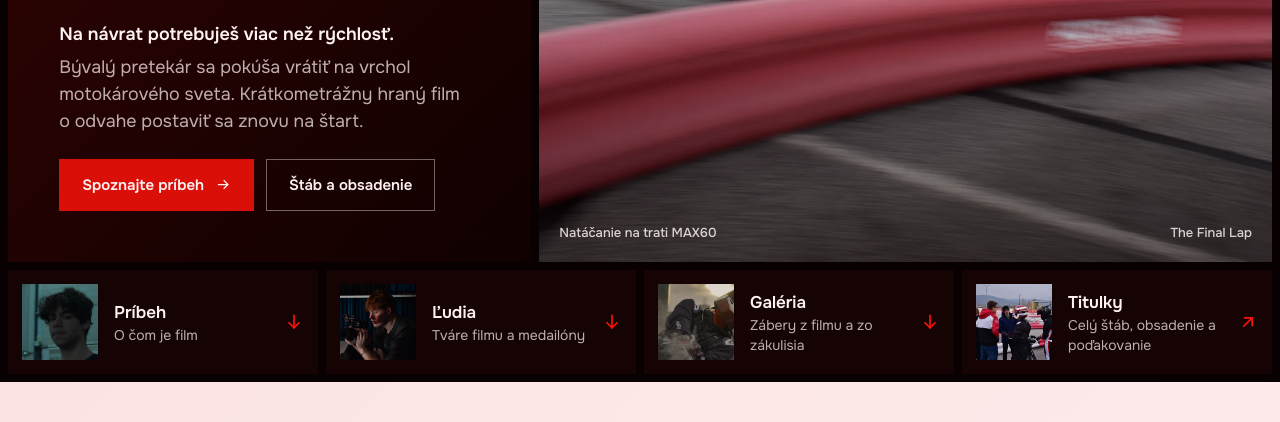
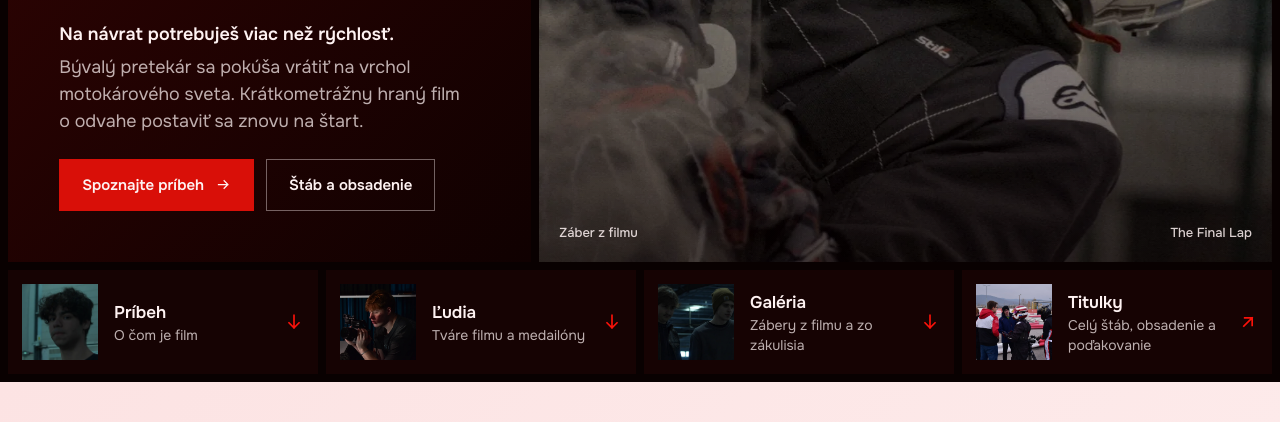
Before and after one commit to CaptainSchumi95/final-lap-web, a plain HTML site: page index.html in a window 1280 px wide. Shown: the part 530-952 px from the top of the page. Drawn offline with Linux system fonts and the light colour scheme.

Commit message:
Nový hero záber z filmu, fotka v sekcii O filme a favicon z loga
Co-Authored-By: Claude Opus 5.5 <noreply@anthropic.com>

```diff
--- a/index.html
+++ b/index.html
@@ -10,10 +10,10 @@
   <meta property="og:description" content="Príbeh návratu na trať. Premiéra sa pripravuje.">
   <meta property="og:type" content="website">
   <meta property="og:locale" content="sk_SK">
-  <meta property="og:image" content="assets/hero.webp">
+  <meta property="og:image" content="assets/hero-still.webp">
   <link rel="icon" href="favicon.svg" type="image/svg+xml">
   <link rel="preload" href="assets/fonts/segment-a-black.otf" as="font" type="font/otf" crossorigin>
-  <link rel="preload" href="assets/hero.webp" as="image" fetchpriority="high">
+  <link rel="preload" href="assets/hero-still.webp" as="image" fetchpriority="high">
   <link rel="stylesheet" href="styles.css">
   <script>document.documentElement.classList.add('js')</script>
   <script src="profiles.js" defer></script>
@@ -60,8 +60,8 @@
         </div>
       </div>
       <figure class="hero-photo">
-        <img src="assets/hero.webp" alt="Motokárový jazdec v rýchlosti prechádza zákrutou" width="2000" height="1333" fetchpriority="high">
-        <figcaption><span>Natáčanie na trati MAX60</span><span>The Final Lap</span></figcaption>
+        <img src="assets/hero-still.webp" alt="Záber z filmu: jazdec v prilbe v oblaku dymu z motokáry" width="1680" height="1080" fetchpriority="high">
+        <figcaption><span>Záber z filmu</span><span>The Final Lap</span></figcaption>
       </figure>
     </section>
 
@@ -69,7 +69,7 @@
     <nav class="explore" aria-label="Čo na stránke nájdete">
       <a href="#o-filme"><span class="thumb"><img src="assets/still-face.webp" alt="" width="1600" height="682" loading="lazy"></span><span><strong>Príbeh</strong><small>O čom je film</small></span><svg class="icon"><use href="#i-down"/></svg></a>
       <a href="#tvorcovia"><span class="thumb"><img src="assets/bts-operator.webp" alt="" width="1600" height="1067" loading="lazy"></span><span><strong>Ľudia</strong><small>Tváre filmu a medailóny</small></span><svg class="icon"><use href="#i-down"/></svg></a>
-      <a href="#galeria"><span class="thumb"><img src="assets/still-race.webp" alt="" width="1600" height="1029" loading="lazy"></span><span><strong>Galéria</strong><small>Zábery z filmu a zo zákulisia</small></span><svg class="icon"><use href="#i-down"/></svg></a>
+      <a href="#galeria"><span class="thumb"><img src="assets/still-rivals.webp" alt="" width="1600" height="1029" loading="lazy"></span><span><strong>Galéria</strong><small>Zábery z filmu a zo zákulisia</small></span><svg class="icon"><use href="#i-down"/></svg></a>
       <a class="out" href="titulky.html"><span class="thumb"><img src="assets/bts-team.webp" alt="" width="1600" height="1067" loading="lazy"></span><span><strong>Titulky</strong><small>Celý štáb, obsadenie a poďakovanie</small></span><svg class="icon"><use href="#i-out"/></svg></a>
     </nav>
 
@@ -91,7 +91,7 @@
           </div>
         </div>
         <figure class="about-still reveal">
-          <img src="assets/still-face.webp" alt="Záber z filmu: Tomáš Targa v tichom okamihu mimo trate" width="1600" height="682" loading="lazy">
+          <img src="assets/still-floor.webp" alt="Záber z filmu: postava leží na zemi pod motokárou v dielni" width="1600" height="682" loading="lazy">
           <figcaption><span>Záber z filmu</span><span>Medzi štartom a cieľom je celý príbeh.</span></figcaption>
         </figure>
         <p class="quote reveal">Na trati rozhodujú sekundy. <span>V živote odvaha skúsiť to znova.</span></p>
--- a/styles.css
+++ b/styles.css
@@ -150,7 +150,7 @@ html { scrollbar-color: var(--red-deep) var(--ink); }
 .hero-text strong { display: block; margin-bottom: 6px; color: var(--paper); font-weight: 600; }
 .hero-actions { display: flex; flex-wrap: wrap; gap: 12px; }
 .hero-photo { position: relative; overflow: hidden; min-height: 320px; background: var(--ink-2); }
-.hero-photo img { position: absolute; inset: 0; width: 100%; height: 100%; object-fit: cover; object-position: 55% 50%; filter: saturate(.92) contrast(1.06); animation: settle 1.6s var(--ease) both; }
+.hero-photo img { position: absolute; inset: 0; width: 100%; height: 100%; object-fit: cover; object-position: 92% 45%; filter: saturate(.92) contrast(1.06); animation: settle 1.6s var(--ease) both; }
 .hero-photo::after { content: ''; position: absolute; inset: 0; background: linear-gradient(to top, rgba(9, 1, 1, .55), transparent 40%); pointer-events: none; }
 .hero-photo figcaption { position: absolute; left: 20px; right: 20px; bottom: 18px; z-index: 1; display: flex; justify-content: space-between; gap: 16px; font-size: 13px; font-weight: 500; color: rgba(254, 242, 242, .85); }
 @media (min-width: 901px) and (max-height: 760px) {
```
Also changed, not shown: assets/hero-still.webp (added), favicon.svg.
